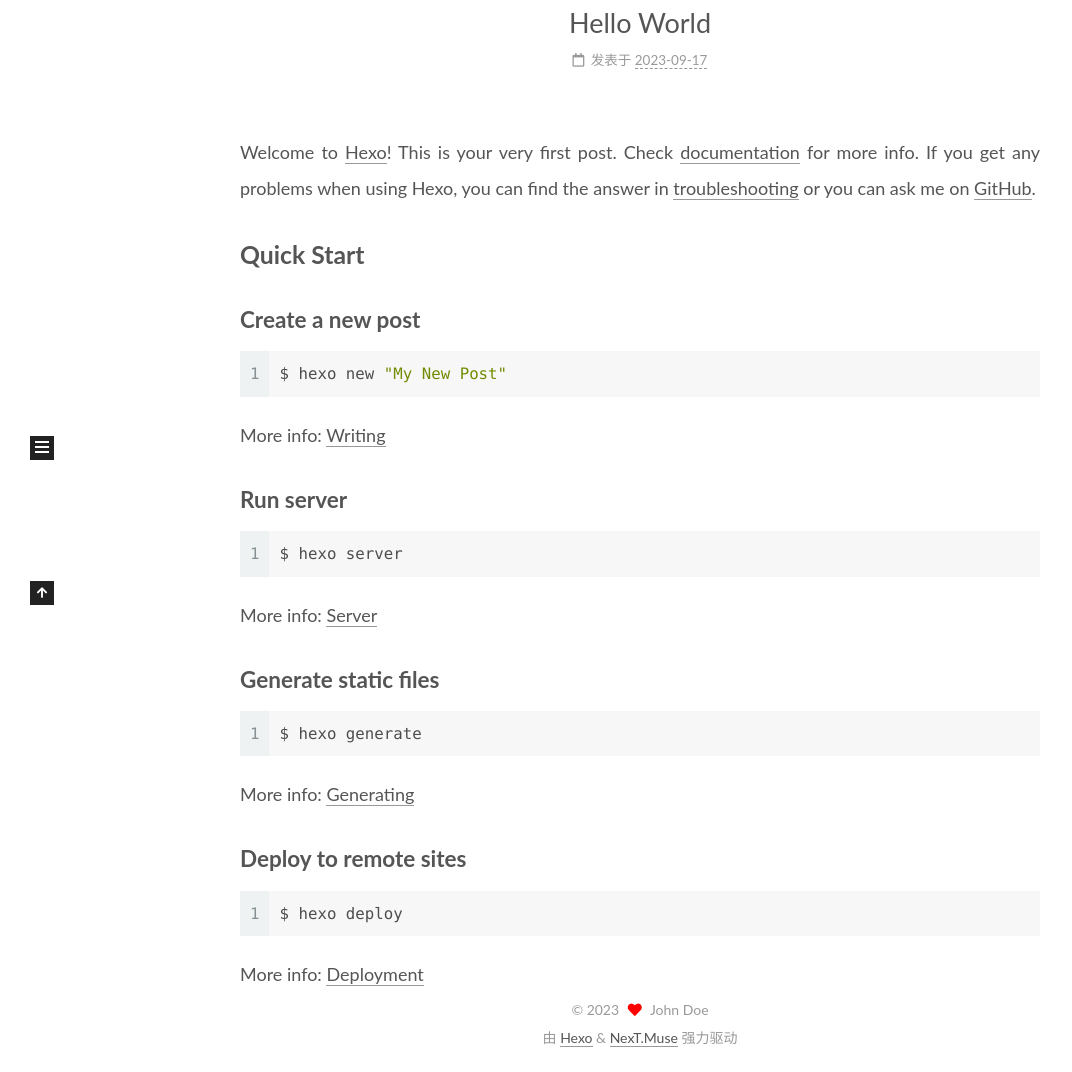
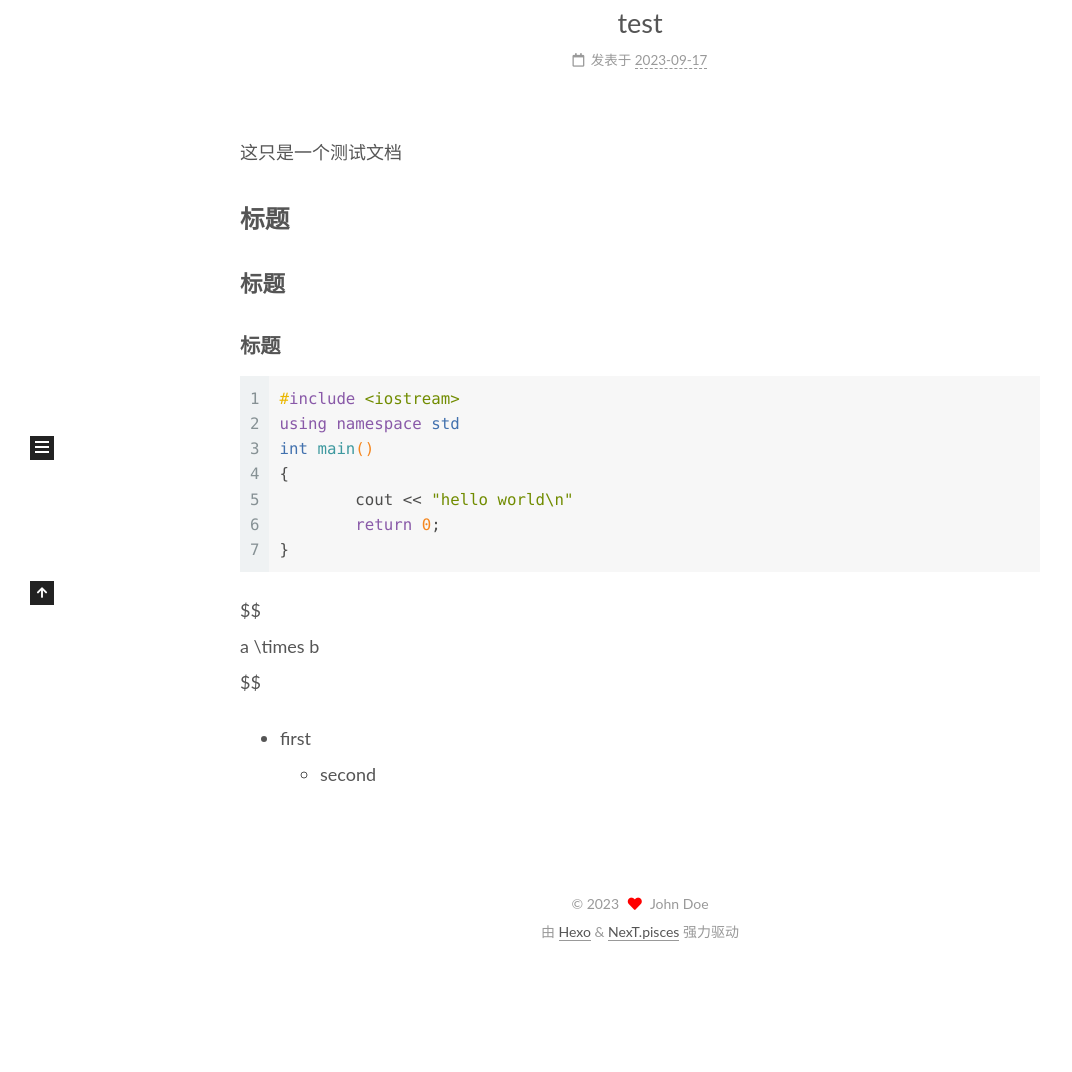
Before and after one commit to beishangeyu/beishangeyu.github.io, a plain HTML site: page index.html in a window 1280 px wide. Shown: the part 295-1367 px from the top of the page, without its empty margins (0-1072 px from the left). After the commit the page ends 1261 px from the top, so only its background shows below. Drawn offline with Linux system fonts and the light colour scheme.

Commit message:
Site updated: 2023-09-17 16:45:15

```diff
--- a/2023/09/17/hello-world/index.html
+++ b/2023/09/17/test/index.html
@@ -17,22 +17,22 @@
 
 <script id="hexo-configurations">
     var NexT = window.NexT || {};
-    var CONFIG = {"hostname":"example.com","root":"/","scheme":"Muse","version":"7.8.0","exturl":false,"sidebar":{"position":"left","display":"post","padding":18,"offset":12,"onmobile":false},"copycode":{"enable":false,"show_result":false,"style":null},"back2top":{"enable":true,"sidebar":false,"scrollpercent":false},"bookmark":{"enable":false,"color":"#222","save":"auto"},"fancybox":false,"mediumzoom":false,"lazyload":false,"pangu":false,"comments":{"style":"tabs","active":null,"storage":true,"lazyload":false,"nav":null},"algolia":{"hits":{"per_page":10},"labels":{"input_placeholder":"Search for Posts","hits_empty":"We didn't find any results for the search: ${query}","hits_stats":"${hits} results found in ${time} ms"}},"localsearch":{"enable":false,"trigger":"auto","top_n_per_article":1,"unescape":false,"preload":false},"motion":{"enable":true,"async":false,"transition":{"post_block":"fadeIn","post_header":"slideDownIn","post_body":"slideDownIn","coll_header":"slideLeftIn","sidebar":"slideUpIn"}}};
+    var CONFIG = {"hostname":"example.com","root":"/","scheme":"pisces","version":"7.8.0","exturl":false,"sidebar":{"position":"left","display":"post","padding":18,"offset":12,"onmobile":false},"copycode":{"enable":false,"show_result":false,"style":null},"back2top":{"enable":true,"sidebar":false,"scrollpercent":false},"bookmark":{"enable":false,"color":"#222","save":"auto"},"fancybox":false,"mediumzoom":false,"lazyload":false,"pangu":false,"comments":{"style":"tabs","active":null,"storage":true,"lazyload":false,"nav":null},"algolia":{"hits":{"per_page":10},"labels":{"input_placeholder":"Search for Posts","hits_empty":"We didn't find any results for the search: ${query}","hits_stats":"${hits} results found in ${time} ms"}},"localsearch":{"enable":false,"trigger":"auto","top_n_per_article":1,"unescape":false,"preload":false},"motion":{"enable":true,"async":false,"transition":{"post_block":"fadeIn","post_header":"slideDownIn","post_body":"slideDownIn","coll_header":"slideLeftIn","sidebar":"slideUpIn"}}};
   </script>
 
-  <meta name="description" content="Welcome to Hexo! This is your very first post. Check documentation for more info. If you get any problems when using Hexo, you can find the answer in troubleshooting or you can ask me on GitHub. Quick">
+  <meta name="description" content="这只是一个测试文档 标题标题标题1234567#include &lt;iostream&gt;using namespace stdint main()&amp;#123;	cout &lt;&lt; &quot;hello world\n&quot;	return 0;&amp;#125;  $$a \times b$$  first second">
 <meta property="og:type" content="article">
-<meta property="og:title" content="Hello World">
-<meta property="og:url" content="http://example.com/2023/09/17/hello-world/index.html">
+<meta property="og:title" content="test">
+<meta property="og:url" content="http://example.com/2023/09/17/test/index.html">
 <meta property="og:site_name" content="Hexo">
-<meta property="og:description" content="Welcome to Hexo! This is your very first post. Check documentation for more info. If you get any problems when using Hexo, you can find the answer in troubleshooting or you can ask me on GitHub. Quick">
+<meta property="og:description" content="这只是一个测试文档 标题标题标题1234567#include &lt;iostream&gt;using namespace stdint main()&amp;#123;	cout &lt;&lt; &quot;hello world\n&quot;	return 0;&amp;#125;  $$a \times b$$  first second">
 <meta property="og:locale" content="zh_CN">
-<meta property="article:published_time" content="2023-09-16T17:09:17.992Z">
-<meta property="article:modified_time" content="2023-09-16T17:09:17.992Z">
+<meta property="article:published_time" content="2023-09-17T08:37:39.000Z">
+<meta property="article:modified_time" content="2023-09-17T08:44:54.559Z">
 <meta property="article:author" content="John Doe">
 <meta name="twitter:card" content="summary">
 
-<link rel="canonical" href="http://example.com/2023/09/17/hello-world/">
+<link rel="canonical" href="http://example.com/2023/09/17/test/">
 
 
 <script id="page-configurations">
@@ -45,7 +45,7 @@
   };
 </script>
 
-  <title>Hello World | Hexo</title>
+  <title>test | Hexo</title>
 
 
 
@@ -150,7 +150,7 @@
 
 
   <article itemscope itemtype="http://schema.org/Article" class="post-block" lang="zh-CN">
-    <link itemprop="mainEntityOfPage" href="http://example.com/2023/09/17/hello-world/">
+    <link itemprop="mainEntityOfPage" href="http://example.com/2023/09/17/test/">
 
     <span hidden itemprop="author" itemscope itemtype="http://schema.org/Person">
       <meta itemprop="image" content="/images/avatar.gif">
@@ -163,7 +163,7 @@
     </span>
       <header class="post-header">
         <h1 class="post-title" itemprop="name headline">
-          Hello World
+          test
         </h1>
 
         <div class="post-meta">
@@ -173,7 +173,8 @@
               </span>
               <span class="post-meta-item-text">发表于</span>
 
-              <time title="创建时间：2023-09-17 01:09:17" itemprop="dateCreated datePublished" datetime="2023-09-17T01:09:17+08:00">2023-09-17</time>
+
+              <time title="创建时间：2023-09-17 16:37:39 / 修改时间：16:44:54" itemprop="dateCreated datePublished" datetime="2023-09-17T16:37:39+08:00">2023-09-17</time>
             </span>
 
 
@@ -187,19 +188,16 @@
     <div class="post-body" itemprop="articleBody">
 
 
-        <p>Welcome to <a target="_blank" rel="noopener" href="https://hexo.io/">Hexo</a>! This is your very first post. Check <a target="_blank" rel="noopener" href="https://hexo.io/docs/">documentation</a> for more info. If you get any problems when using Hexo, you can find the answer in <a target="_blank" rel="noopener" href="https://hexo.io/docs/troubleshooting.html">troubleshooting</a> or you can ask me on <a target="_blank" rel="noopener" href="https://github.com/hexojs/hexo/issues">GitHub</a>.</p>
-<h2 id="Quick-Start"><a href="#Quick-Start" class="headerlink" title="Quick Start"></a>Quick Start</h2><h3 id="Create-a-new-post"><a href="#Create-a-new-post" class="headerlink" title="Create a new post"></a>Create a new post</h3><figure class="highlight bash"><table><tr><td class="gutter"><pre><span class="line">1</span><br></pre></td><td class="code"><pre><span class="line">$ hexo new <span class="string">&quot;My New Post&quot;</span></span><br></pre></td></tr></table></figure>
+        <p>这只是一个测试文档</p>
+<h2 id="标题"><a href="#标题" class="headerlink" title="标题"></a>标题</h2><h3 id="标题-1"><a href="#标题-1" class="headerlink" title="标题"></a>标题</h3><h4 id="标题-2"><a href="#标题-2" class="headerlink" title="标题"></a>标题</h4><figure class="highlight cpp"><table><tr><td class="gutter"><pre><span class="line">1</span><br><span class="line">2</span><br><span class="line">3</span><br><span class="line">4</span><br><span class="line">5</span><br><span class="line">6</span><br><span class="line">7</span><br></pre></td><td class="code"><pre><span class="line"><span class="meta">#<span class="keyword">include</span> <span class="string">&lt;iostream&gt;</span></span></span><br><span class="line"><span class="function"><span class="keyword">using</span> <span class="keyword">namespace</span> std</span></span><br><span class="line"><span class="function"><span class="type">int</span> <span class="title">main</span><span class="params">()</span></span></span><br><span class="line"><span class="function"></span>&#123;</span><br><span class="line">	cout &lt;&lt; <span class="string">&quot;hello world\n&quot;</span></span><br><span class="line">	<span class="keyword">return</span> <span class="number">0</span>;</span><br><span class="line">&#125;</span><br></pre></td></tr></table></figure>
 
-<p>More info: <a target="_blank" rel="noopener" href="https://hexo.io/docs/writing.html">Writing</a></p>
-<h3 id="Run-server"><a href="#Run-server" class="headerlink" title="Run server"></a>Run server</h3><figure class="highlight bash"><table><tr><td class="gutter"><pre><span class="line">1</span><br></pre></td><td class="code"><pre><span class="line">$ hexo server</span><br></pre></td></tr></table></figure>
-
-<p>More info: <a target="_blank" rel="noopener" href="https://hexo.io/docs/server.html">Server</a></p>
-<h3 id="Generate-static-files"><a href="#Generate-static-files" class="headerlink" title="Generate static files"></a>Generate static files</h3><figure class="highlight bash"><table><tr><td class="gutter"><pre><span class="line">1</span><br></pre></td><td class="code"><pre><span class="line">$ hexo generate</span><br></pre></td></tr></table></figure>
-
-<p>More info: <a target="_blank" rel="noopener" href="https://hexo.io/docs/generating.html">Generating</a></p>
-<h3 id="Deploy-to-remote-sites"><a href="#Deploy-to-remote-sites" class="headerlink" title="Deploy to remote sites"></a>Deploy to remote sites</h3><figure class="highlight bash"><table><tr><td class="gutter"><pre><span class="line">1</span><br></pre></td><td class="code"><pre><span class="line">$ hexo deploy</span><br></pre></td></tr></table></figure>
-
-<p>More info: <a target="_blank" rel="noopener" href="https://hexo.io/docs/one-command-deployment.html">Deployment</a></p>
+<p>$$<br>a \times b<br>$$</p>
+<ul>
+<li>first<ul>
+<li>second</li>
+</ul>
+</li>
+</ul>
 
     </div>
 
@@ -270,7 +268,7 @@
 
       <!--noindex-->
       <div class="post-toc-wrap sidebar-panel">
-          <div class="post-toc motion-element"><ol class="nav"><li class="nav-item nav-level-2"><a class="nav-link" href="#Quick-Start"><span class="nav-number">1.</span> <span class="nav-text">Quick Start</span></a><ol class="nav-child"><li class="nav-item nav-level-3"><a class="nav-link" href="#Create-a-new-post"><span class="nav-number">1.1.</span> <span class="nav-text">Create a new post</span></a></li><li class="nav-item nav-level-3"><a class="nav-link" href="#Run-server"><span class="nav-number">1.2.</span> <span class="nav-text">Run server</span></a></li><li class="nav-item nav-level-3"><a class="nav-link" href="#Generate-static-files"><span class="nav-number">1.3.</span> <span class="nav-text">Generate static files</span></a></li><li class="nav-item nav-level-3"><a class="nav-link" href="#Deploy-to-remote-sites"><span class="nav-number">1.4.</span> <span class="nav-text">Deploy to remote sites</span></a></li></ol></li></ol></div>
+          <div class="post-toc motion-element"><ol class="nav"><li class="nav-item nav-level-2"><a class="nav-link" href="#%E6%A0%87%E9%A2%98"><span class="nav-number">1.</span> <span class="nav-text">标题</span></a><ol class="nav-child"><li class="nav-item nav-level-3"><a class="nav-link" href="#%E6%A0%87%E9%A2%98-1"><span class="nav-number">1.1.</span> <span class="nav-text">标题</span></a><ol class="nav-child"><li class="nav-item nav-level-4"><a class="nav-link" href="#%E6%A0%87%E9%A2%98-2"><span class="nav-number">1.1.1.</span> <span class="nav-text">标题</span></a></li></ol></li></ol></li></ol></div>
       </div>
       <!--/noindex-->
 
@@ -318,7 +316,7 @@
   </span>
   <span class="author" itemprop="copyrightHolder">John Doe</span>
 </div>
-  <div class="powered-by">由 <a href="https://hexo.io/" class="theme-link" rel="noopener" target="_blank">Hexo</a> & <a href="https://muse.theme-next.org/" class="theme-link" rel="noopener" target="_blank">NexT.Muse</a> 强力驱动
+  <div class="powered-by">由 <a href="https://hexo.io/" class="theme-link" rel="noopener" target="_blank">Hexo</a> & <a href="https://pisces.theme-next.org/" class="theme-link" rel="noopener" target="_blank">NexT.pisces</a> 强力驱动
   </div>
 
 
@@ -344,7 +342,7 @@
 <script src="/js/motion.js"></script>
 
 
-<script src="/js/schemes/muse.js"></script>
+<script src="/js/schemes/pisces.js"></script>
 
 
 <script src="/js/next-boot.js"></script>
--- a/index.html
+++ b/index.html
@@ -17,7 +17,7 @@
 
 <script id="hexo-configurations">
     var NexT = window.NexT || {};
-    var CONFIG = {"hostname":"example.com","root":"/","scheme":"Muse","version":"7.8.0","exturl":false,"sidebar":{"position":"left","display":"post","padding":18,"offset":12,"onmobile":false},"copycode":{"enable":false,"show_result":false,"style":null},"back2top":{"enable":true,"sidebar":false,"scrollpercent":false},"bookmark":{"enable":false,"color":"#222","save":"auto"},"fancybox":false,"mediumzoom":false,"lazyload":false,"pangu":false,"comments":{"style":"tabs","active":null,"storage":true,"lazyload":false,"nav":null},"algolia":{"hits":{"per_page":10},"labels":{"input_placeholder":"Search for Posts","hits_empty":"We didn't find any results for the search: ${query}","hits_stats":"${hits} results found in ${time} ms"}},"localsearch":{"enable":false,"trigger":"auto","top_n_per_article":1,"unescape":false,"preload":false},"motion":{"enable":true,"async":false,"transition":{"post_block":"fadeIn","post_header":"slideDownIn","post_body":"slideDownIn","coll_header":"slideLeftIn","sidebar":"slideUpIn"}}};
+    var CONFIG = {"hostname":"example.com","root":"/","scheme":"pisces","version":"7.8.0","exturl":false,"sidebar":{"position":"left","display":"post","padding":18,"offset":12,"onmobile":false},"copycode":{"enable":false,"show_result":false,"style":null},"back2top":{"enable":true,"sidebar":false,"scrollpercent":false},"bookmark":{"enable":false,"color":"#222","save":"auto"},"fancybox":false,"mediumzoom":false,"lazyload":false,"pangu":false,"comments":{"style":"tabs","active":null,"storage":true,"lazyload":false,"nav":null},"algolia":{"hits":{"per_page":10},"labels":{"input_placeholder":"Search for Posts","hits_empty":"We didn't find any results for the search: ${query}","hits_stats":"${hits} results found in ${time} ms"}},"localsearch":{"enable":false,"trigger":"auto","top_n_per_article":1,"unescape":false,"preload":false},"motion":{"enable":true,"async":false,"transition":{"post_block":"fadeIn","post_header":"slideDownIn","post_body":"slideDownIn","coll_header":"slideLeftIn","sidebar":"slideUpIn"}}};
   </script>
 
   <meta property="og:type" content="website">
@@ -145,7 +145,7 @@
 
 
   <article itemscope itemtype="http://schema.org/Article" class="post-block" lang="zh-CN">
-    <link itemprop="mainEntityOfPage" href="http://example.com/2023/09/17/hello-world/">
+    <link itemprop="mainEntityOfPage" href="http://example.com/2023/09/17/test/">
 
     <span hidden itemprop="author" itemscope itemtype="http://schema.org/Person">
       <meta itemprop="image" content="/images/avatar.gif">
@@ -159,7 +159,7 @@
       <header class="post-header">
         <h2 class="post-title" itemprop="name headline">
 
-            <a href="/2023/09/17/hello-world/" class="post-title-link" itemprop="url">Hello World</a>
+            <a href="/2023/09/17/test/" class="post-title-link" itemprop="url">test</a>
         </h2>
 
         <div class="post-meta">
@@ -169,7 +169,8 @@
               </span>
               <span class="post-meta-item-text">发表于</span>
 
-              <time title="创建时间：2023-09-17 01:09:17" itemprop="dateCreated datePublished" datetime="2023-09-17T01:09:17+08:00">2023-09-17</time>
+
+              <time title="创建时间：2023-09-17 16:37:39 / 修改时间：16:44:54" itemprop="dateCreated datePublished" datetime="2023-09-17T16:37:39+08:00">2023-09-17</time>
             </span>
 
 
@@ -183,19 +184,16 @@
     <div class="post-body" itemprop="articleBody">
 
 
-          <p>Welcome to <a target="_blank" rel="noopener" href="https://hexo.io/">Hexo</a>! This is your very first post. Check <a target="_blank" rel="noopener" href="https://hexo.io/docs/">documentation</a> for more info. If you get any problems when using Hexo, you can find the answer in <a target="_blank" rel="noopener" href="https://hexo.io/docs/troubleshooting.html">troubleshooting</a> or you can ask me on <a target="_blank" rel="noopener" href="https://github.com/hexojs/hexo/issues">GitHub</a>.</p>
-<h2 id="Quick-Start"><a href="#Quick-Start" class="headerlink" title="Quick Start"></a>Quick Start</h2><h3 id="Create-a-new-post"><a href="#Create-a-new-post" class="headerlink" title="Create a new post"></a>Create a new post</h3><figure class="highlight bash"><table><tr><td class="gutter"><pre><span class="line">1</span><br></pre></td><td class="code"><pre><span class="line">$ hexo new <span class="string">&quot;My New Post&quot;</span></span><br></pre></td></tr></table></figure>
+          <p>这只是一个测试文档</p>
+<h2 id="标题"><a href="#标题" class="headerlink" title="标题"></a>标题</h2><h3 id="标题-1"><a href="#标题-1" class="headerlink" title="标题"></a>标题</h3><h4 id="标题-2"><a href="#标题-2" class="headerlink" title="标题"></a>标题</h4><figure class="highlight cpp"><table><tr><td class="gutter"><pre><span class="line">1</span><br><span class="line">2</span><br><span class="line">3</span><br><span class="line">4</span><br><span class="line">5</span><br><span class="line">6</span><br><span class="line">7</span><br></pre></td><td class="code"><pre><span class="line"><span class="meta">#<span class="keyword">include</span> <span class="string">&lt;iostream&gt;</span></span></span><br><span class="line"><span class="function"><span class="keyword">using</span> <span class="keyword">namespace</span> std</span></span><br><span class="line"><span class="function"><span class="type">int</span> <span class="title">main</span><span class="params">()</span></span></span><br><span class="line"><span class="function"></span>&#123;</span><br><span class="line">	cout &lt;&lt; <span class="string">&quot;hello world\n&quot;</span></span><br><span class="line">	<span class="keyword">return</span> <span class="number">0</span>;</span><br><span class="line">&#125;</span><br></pre></td></tr></table></figure>
 
-<p>More info: <a target="_blank" rel="noopener" href="https://hexo.io/docs/writing.html">Writing</a></p>
-<h3 id="Run-server"><a href="#Run-server" class="headerlink" title="Run server"></a>Run server</h3><figure class="highlight bash"><table><tr><td class="gutter"><pre><span class="line">1</span><br></pre></td><td class="code"><pre><span class="line">$ hexo server</span><br></pre></td></tr></table></figure>
-
-<p>More info: <a target="_blank" rel="noopener" href="https://hexo.io/docs/server.html">Server</a></p>
-<h3 id="Generate-static-files"><a href="#Generate-static-files" class="headerlink" title="Generate static files"></a>Generate static files</h3><figure class="highlight bash"><table><tr><td class="gutter"><pre><span class="line">1</span><br></pre></td><td class="code"><pre><span class="line">$ hexo generate</span><br></pre></td></tr></table></figure>
-
-<p>More info: <a target="_blank" rel="noopener" href="https://hexo.io/docs/generating.html">Generating</a></p>
-<h3 id="Deploy-to-remote-sites"><a href="#Deploy-to-remote-sites" class="headerlink" title="Deploy to remote sites"></a>Deploy to remote sites</h3><figure class="highlight bash"><table><tr><td class="gutter"><pre><span class="line">1</span><br></pre></td><td class="code"><pre><span class="line">$ hexo deploy</span><br></pre></td></tr></table></figure>
-
-<p>More info: <a target="_blank" rel="noopener" href="https://hexo.io/docs/one-command-deployment.html">Deployment</a></p>
+<p>$$<br>a \times b<br>$$</p>
+<ul>
+<li>first<ul>
+<li>second</li>
+</ul>
+</li>
+</ul>
 
 
     </div>
@@ -311,7 +309,7 @@
   </span>
   <span class="author" itemprop="copyrightHolder">John Doe</span>
 </div>
-  <div class="powered-by">由 <a href="https://hexo.io/" class="theme-link" rel="noopener" target="_blank">Hexo</a> & <a href="https://muse.theme-next.org/" class="theme-link" rel="noopener" target="_blank">NexT.Muse</a> 强力驱动
+  <div class="powered-by">由 <a href="https://hexo.io/" class="theme-link" rel="noopener" target="_blank">Hexo</a> & <a href="https://pisces.theme-next.org/" class="theme-link" rel="noopener" target="_blank">NexT.pisces</a> 强力驱动
   </div>
 
 
@@ -337,7 +335,7 @@
 <script src="/js/motion.js"></script>
 
 
-<script src="/js/schemes/muse.js"></script>
+<script src="/js/schemes/pisces.js"></script>
 
 
 <script src="/js/next-boot.js"></script>
```
Also changed, not shown: archives/2023/09/index.html (+6 -6 lines), archives/2023/index.html (+6 -6 lines), archives/index.html (+6 -6 lines).
